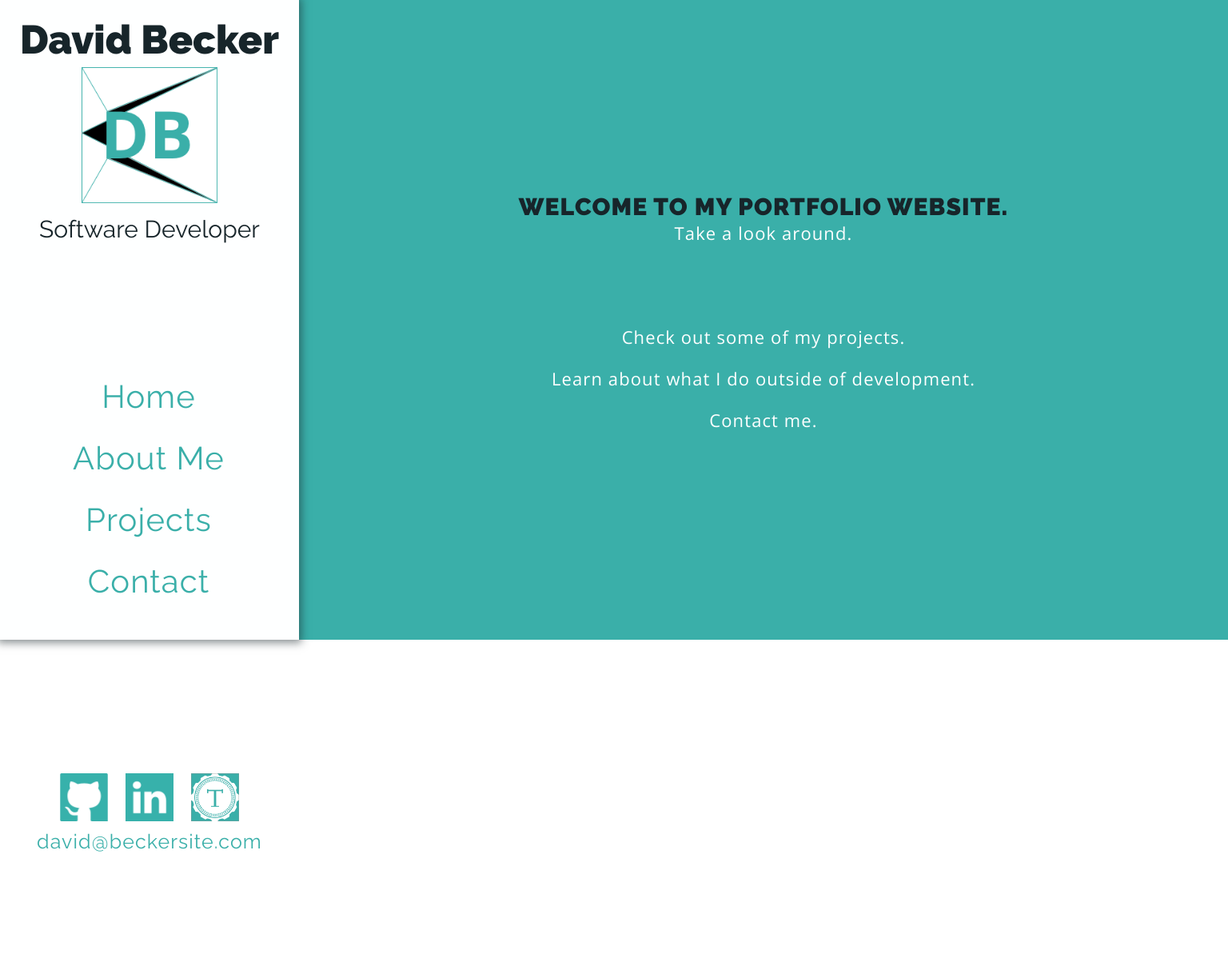
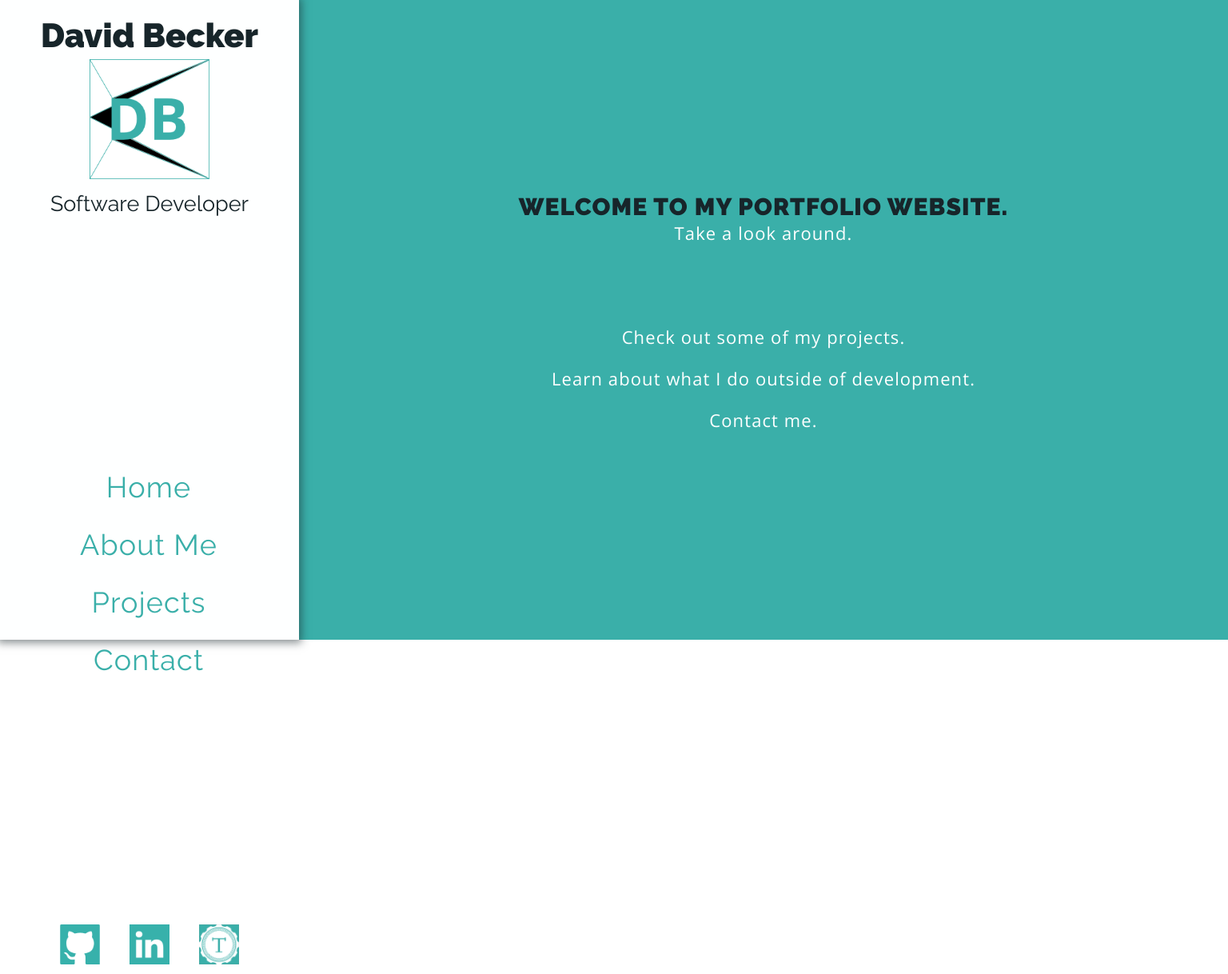
Before and after one commit to davidbecker6081/Portfolio, a React (Create React App) app: page / in a window 1536 px wide. Shown: the top 1218 px of the page at 80% size. Before the commit the page ends 1077 px from the top, so only its background shows below. Built offline with nearby package versions, Linux system fonts and the light colour scheme.

Commit message:
navheader from 1016px to 1247px

```diff
--- a/src/NavHeader/NavHeader.css
+++ b/src/NavHeader/NavHeader.css
@@ -178,7 +178,7 @@ background-image: url('../assets/turing-logo.png')
 @media screen and (max-width: 1650px) {
 
   h1 {
-    font-size: 50px;
+    font-size: 47px;
   }
 
   .david-logo {
@@ -209,3 +209,47 @@ background-image: url('../assets/turing-logo.png')
   }
 
 }
+
+@media screen and (min-width: 1350px) and (max-width: 1660px) {
+  /*1247px to 1016px*/
+
+  h1 {
+    font-size: 42px;
+  }
+
+  .nav-logo {
+    margin-bottom: 85%;
+  }
+
+  .david-logo {
+    height: 160px;
+    width: 150px;
+  }
+
+  h2 {
+    font-size: 27px;
+  }
+
+  .nav-link-container {
+    margin-bottom: 75%;
+  }
+
+  .nav-link {
+    margin-bottom: 30px;
+    font-size: 36px;
+  }
+
+  .nav-link:hover {
+    font-size: 38px;
+  }
+
+  .quick-contact a {
+    height: 50px;
+    width: 50px;
+  }
+
+  .quick-contact p {
+    font-size: 20px;
+  }
+
+}
```
